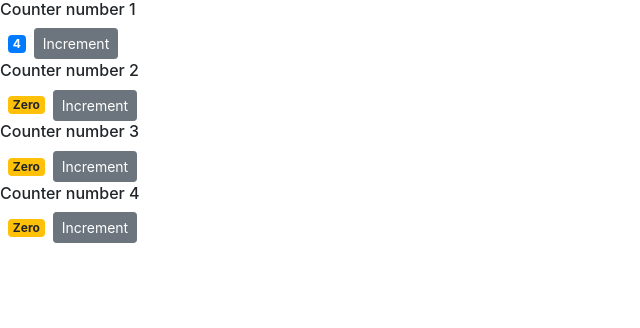
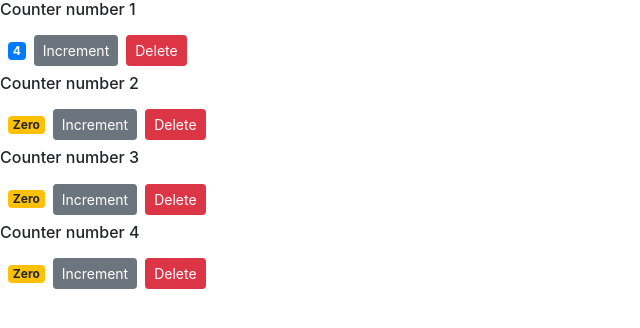
Before and after one commit to mdakram09/mastering-react, a React (Create React App) app in the folder counter-app/: page / in a window 1280 px wide. Shown: the top 328 px of the page, without its empty margins (0-640 px from the left). Built offline with nearby package versions, Linux system fonts and the light colour scheme.

Commit message:
048-Raising and Handling Events: The delete buttons added. onClick event is defined in the counter child component. But, the event handler function is defined in the parent component Counters and sent to the child Counter component as props to handle the event.

```diff
--- a/counter-app/package.json
+++ b/counter-app/package.json
@@ -6,6 +6,7 @@
     "@testing-library/jest-dom": "^4.2.4",
     "@testing-library/react": "^9.5.0",
     "@testing-library/user-event": "^7.2.1",
+    "bootstrap": "^4.1.1",
     "react": "^16.13.1",
     "react-dom": "^16.13.1",
     "react-scripts": "3.4.3"
--- a/counter-app/src/components/counter.jsx
+++ b/counter-app/src/components/counter.jsx
@@ -22,6 +22,12 @@ class Counter extends Component {
           className="btn btn-secondary btn-sm"
         >
           Increment
+        </button>
+        <button
+          onClick={this.props.onDelete}
+          className="btn btn-danger btn-sm m-2"
+        >
+          Delete
         </button>
         {/* {this.state.tags.length === 0 && "Please create a new tag."}
         {this.renderTags()} */}
--- a/counter-app/src/components/counters.jsx
+++ b/counter-app/src/components/counters.jsx
@@ -10,11 +10,19 @@ class Counters extends Component {
       { id: 4, value: 0 },
     ],
   };
+
+  handleDelete = () => {
+    console.log("handleDelete called!");
+  };
   render() {
     return (
       <div>
         {this.state.counters.map((counter) => (
-          <Counter key={counter.id} value={counter.value}>
+          <Counter
+            key={counter.id}
+            onDelete={this.handleDelete}
+            value={counter.value}
+          >
             <h6>Counter number {counter.id}</h6>
           </Counter>
         ))}
```
Also changed, not shown: 1 other file (tests, documents, lock files or other folders).
